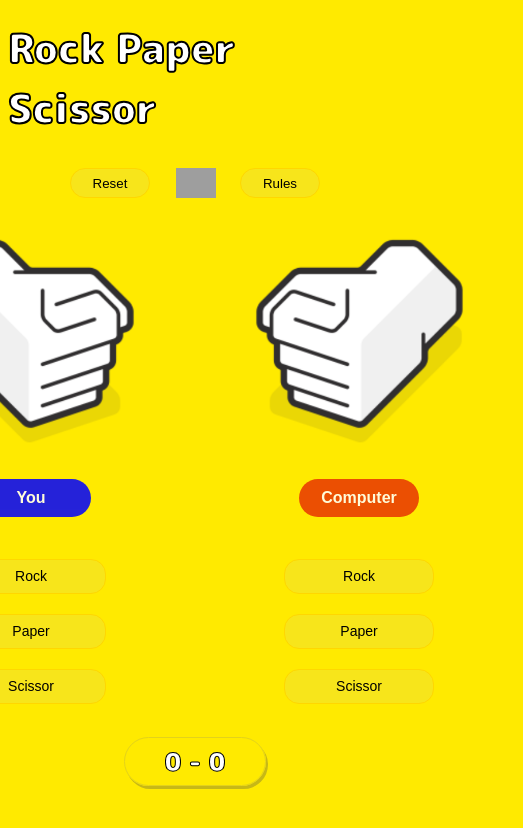
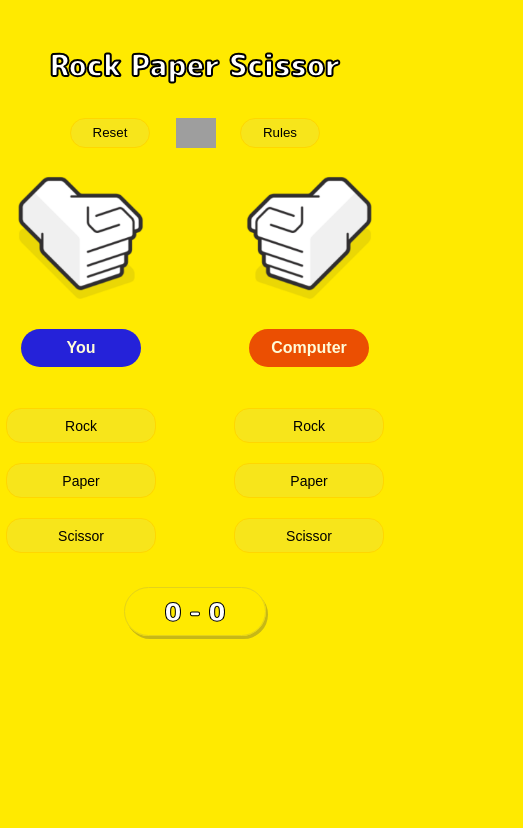
Before and after one commit to Pratyush-exe/rock-paper-scissor, a plain HTML site: page index.html in a window 390 px wide. Shown: the whole page, 523 px wide, since content can reach past the window. Drawn offline with Linux system fonts and the light colour scheme; grey boxes are pictures that could not be loaded.

Commit message:
fixed errors

```diff
--- a/styles/style.css
+++ b/styles/style.css
@@ -1,3 +1,8 @@
+body {
+    display: flex;
+    flex-direction: column;
+}
+
 html {
     background-color: #ffea00;
 }
@@ -163,3 +168,22 @@ html {
     padding-top: 5px;
     padding-bottom: 5px;
 }
+
+@media only screen and (max-width: 865px) {
+    body {
+        display: flex;
+        flex-direction: column;
+        margin-right: auto;
+        margin-left: auto;
+    }
+
+    #title {
+        font-size: 30px;
+    }
+
+    .hands-img {
+        width: 150px;
+        margin-left: 3vw;
+        margin-right: 3vw;
+    }
+}
```
